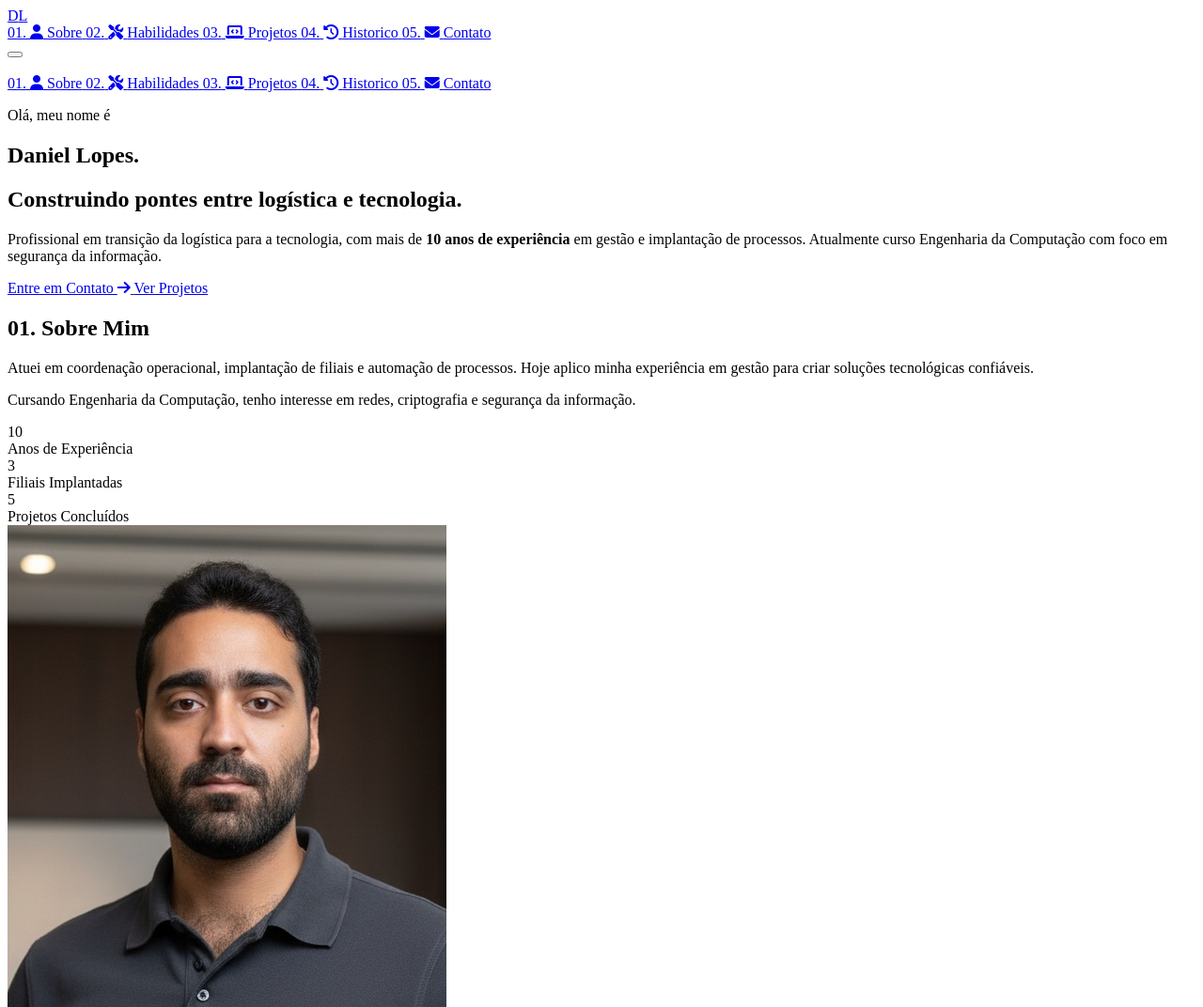
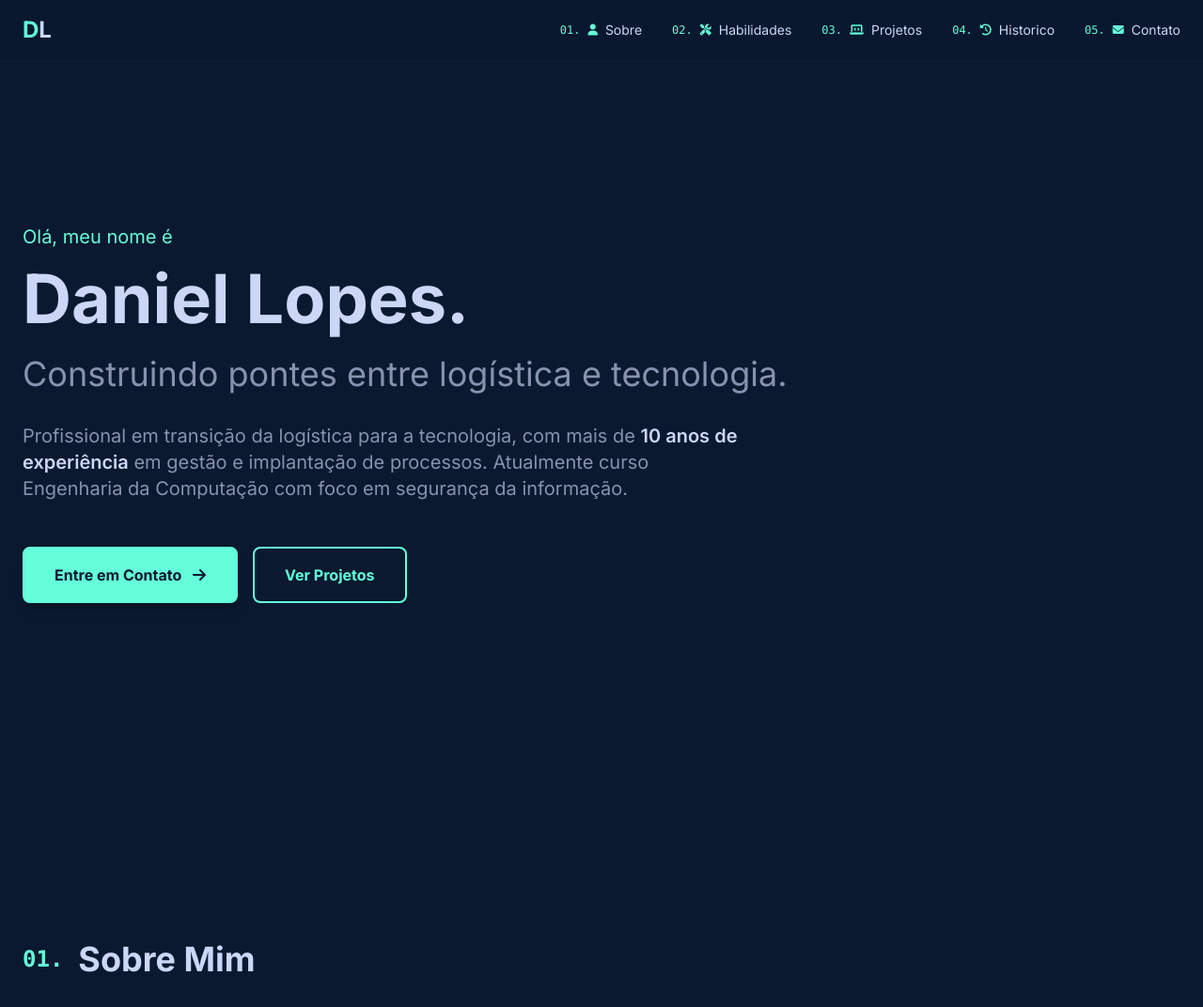
Before and after one commit to danielchrono/Website, a website built with Vite: page index.html in a window 1280 px wide. Shown: the top 1072 px of the page at 94% size. Built offline with nearby package versions, Linux system fonts and the light colour scheme.

Commit message:
Changes to be committed:

```diff
--- a/src/main.ts
+++ b/src/main.ts
@@ -1,3 +1,5 @@
+import './style.css';
+
 // Types
 interface Skill {
   name: string;
@@ -90,31 +92,23 @@ class PortfolioApp {
   private mobileMenuOpen = false;
   private observer: IntersectionObserver | null = null;
 
-  // NOVAS PROPRIEDADES DE CLASSE PARA ELEMENTOS DO MENU
-  private mobileMenuBtn: HTMLElement | null = null;
-  private mobileMenu: HTMLElement | null = null;
-
   constructor() {
     this.init();
   }
 
   private init(): void {
     this.render();
-
-    // CAPTURA OS ELEMENTOS APÓS A RENDERIZAÇÃO
-    this.mobileMenuBtn = document.getElementById('mobile-menu-btn');
-    this.mobileMenu = document.getElementById('mobile-menu');
-
     this.setupEventListeners();
     this.setupAnimations();
   }
 
   private setupEventListeners(): void {
     // Mobile menu
-    // A variável mobileMenu já foi movida para this.mobileMenu
+    const mobileMenuBtn = document.getElementById('mobile-menu-btn');
+    const mobileMenu = document.getElementById('mobile-menu');
     const mobileLinks = document.querySelectorAll('.mobile-link');
 
-    this.mobileMenuBtn?.addEventListener('click', (e) => {
+    mobileMenuBtn?.addEventListener('click', (e) => {
       e.stopPropagation();
       this.toggleMobileMenu();
     });
@@ -129,7 +123,6 @@ class PortfolioApp {
     document.addEventListener('click', (e) => {
       const target = e.target as HTMLElement;
       if (this.mobileMenuOpen &&
-          // Usa as propriedades de classe
           !target.closest('#mobile-menu') &&
           !target.closest('#mobile-menu-btn')) {
         this.closeMobileMenu();
@@ -156,59 +149,23 @@ class PortfolioApp {
       });
     });
 
-    // Map toggle (Com rolagem e correção de centralização)
+    // Map toggle
     const mapToggle = document.getElementById('map-toggle');
     const mapContainer = document.getElementById('map-container');
-    const header = document.getElementById('site-header');
     const mapIcon = document.getElementById('map-icon');
     const mapText = document.getElementById('map-text');
-    const contactSection = document.getElementById('contato');
 
-    mapToggle?.addEventListener('click', (e) => {
-      e.preventDefault();
-
+    mapToggle?.addEventListener('click', () => {
       const isHidden = mapContainer?.classList.contains('hidden');
       mapContainer?.classList.toggle('hidden', !isHidden);
 
       if (mapIcon && mapText) {
         if (isHidden) {
-          // MODO: MAPA ABERTO
           mapIcon.innerHTML = '<i class="fas fa-times"></i>';
           mapText.textContent = 'Ocultar Mapa';
-
-          // SCROLL PARA O BOTÃO APÓS ABRIR O MAPA
-          if (header && contactSection && mapToggle) {
-            const headerHeight = header.offsetHeight;
-            const offsetMargin = 30;
-
-            setTimeout(() => {
-                const linkTopPosition = mapToggle.getBoundingClientRect().top + window.scrollY;
-                const adjustedPosition = linkTopPosition - headerHeight - offsetMargin;
-
-                window.scrollTo({
-                    top: adjustedPosition,
-                    behavior: "smooth"
-                });
-            }, 500);
-          }
-
         } else {
-          // MODO: MAPA FECHADO
           mapIcon.innerHTML = '<i class="fas fa-map-marker-alt"></i>';
           mapText.textContent = 'Ver Localização';
-
-          // SCROLL PARA O TOPO DA SEÇÃO CONTATO APÓS FECHAR O MAPA
-          if (header && contactSection) {
-             const headerHeight = header.offsetHeight;
-             setTimeout(() => {
-                const targetTop = contactSection.getBoundingClientRect().top + window.scrollY - headerHeight - 10;
-
-                window.scrollTo({
-                    top: targetTop,
-                    behavior: "smooth"
-                });
-            }, 500);
-          }
         }
       }
     });
@@ -227,7 +184,7 @@ class PortfolioApp {
           }
 
           // Animate skill bars
-          if (entry.target.classList.contains('skill-bar-progress')) {
+          if (entry.target.classList.contains('skill-bar')) {
             this.animateSkillBar(entry.target as HTMLElement);
           }
         }
@@ -248,15 +205,14 @@ class PortfolioApp {
     });
 
     // Observe skill bars
-    document.querySelectorAll('.skill-bar-progress').forEach(bar => {
+    document.querySelectorAll('.skill-bar').forEach(bar => {
       this.observer?.observe(bar);
     });
   }
 
   private toggleMobileMenu(): void {
     this.mobileMenuOpen = !this.mobileMenuOpen;
-    // Usa a propriedade de classe
-    const mobileMenu = this.mobileMenu;
+    const mobileMenu = document.getElementById('mobile-menu');
     const body = document.body;
 
     if (this.mobileMenuOpen) {
@@ -270,8 +226,7 @@ class PortfolioApp {
 
   private closeMobileMenu(): void {
     this.mobileMenuOpen = false;
-    // Usa a propriedade de classe
-    const mobileMenu = this.mobileMenu;
+    const mobileMenu = document.getElementById('mobile-menu');
     const body = document.body;
 
     mobileMenu?.classList.add('hidden');
@@ -297,8 +252,7 @@ class PortfolioApp {
   }
 
   private animateSkillBar(element: HTMLElement): void {
-    const parent = element.closest('.skill-bar');
-    const percentage = parent?.getAttribute('data-percentage');
+    const percentage = element.getAttribute('data-percentage');
     if (percentage) {
       setTimeout(() => {
         element.style.width = `${percentage}%`;
@@ -313,9 +267,10 @@ class PortfolioApp {
           <span class="text-lightestSlate font-medium">${skill.name}</span>
           <span class="text-brand font-semibold">${skill.percentage}%</span>
         </div>
-        <div class="w-full bg-navy rounded-full h-3 overflow-hidden" data-percentage="${skill.percentage}">
-          <div class="skill-bar-progress bg-brand h-3 rounded-full transition-all duration-1000 ease-out"
-              style="width: 0%"></div>
+        <div class="w-full bg-navy rounded-full h-3 overflow-hidden">
+          <div class="skill-bar bg-brand h-3 rounded-full transition-all duration-1000 ease-out"
+               data-percentage="${skill.percentage}"
+               style="width: 0%"></div>
         </div>
       </div>
     `;
@@ -328,7 +283,7 @@ class PortfolioApp {
           <i class="far fa-folder text-brand text-3xl"></i>
           <div class="flex space-x-4">
             ${project.githubUrl ? `
-              <a href="${project.githubUrl}" target="_blank" class="text-slate hover:text-brand transition-colors duration-300 text-lg">
+              <a href="${project.githubUrl}" class="text-slate hover:text-brand transition-colors duration-300 text-lg">
                 <i class="fab fa-github"></i>
               </a>
             ` : ''}
@@ -340,7 +295,7 @@ class PortfolioApp {
     `;
   }
 
-  private renderTimelineItem(item: TimelineItem, index: number): string {
+private renderTimelineItem(item: TimelineItem, index: number): string {
     const isEven = index % 2 === 0;
 
     // Classes para alinhamento do conteúdo no desktop
@@ -351,7 +306,6 @@ class PortfolioApp {
     return `
         <div class="relative w-full mb-12 flex items-center ${desktopAlignmentClass}">
 
-            <!-- Desktop/Tablet Version (Duas Colunas) -->
             <div class="hidden md:flex w-full ${isEven ? 'flex-row' : 'flex-row-reverse'} items-center">
                 <div class="w-1/2 ${desktopPaddingClass}">
                     <div class="bg-lightNavy rounded-xl p-8 border border-gray-800 shadow-xl hover:shadow-2xl transition-all duration-500 hover:border-brand/50 ${desktopTextAlignmentClass}">
@@ -362,17 +316,13 @@ class PortfolioApp {
                     </div>
                 </div>
 
-                <!-- Bolha Central - Desktop Only -->
                 <div class="absolute left-1/2 transform -translate-x-1/2 w-6 h-6 bg-brand rounded-full border-4 border-lightNavy z-20 shadow-xl"></div>
             </div>
 
-            <!-- Mobile Version (Uma Coluna) -->
             <div class="md:hidden flex w-full relative">
 
-                <!-- Mobile Bolha: Corrigido com left-[33px] para centralização pixel-perfeita -->
                 <div class="absolute left-[33px] top-4 w-4 h-4 bg-brand rounded-full border-4 border-lightNavy z-20 transform -translate-x-1/2 shadow-lg"></div>
 
-                <!-- O Conteúdo move para a direita para dar espaço à linha/bolha -->
                 <div class="flex-grow ml-16">
                     <div class="bg-lightNavy rounded-xl p-6 border border-gray-800 shadow-lg hover:shadow-xl transition-all duration-300 mb-4">
                         <div class="text-brand font-bold text-base mb-2">${item.date}</div>
@@ -384,11 +334,7 @@ class PortfolioApp {
             </div>
         </div>
     `;
-  }
-
-  private capitalizeFirstLetter(string: string): string {
-    return string.charAt(0).toUpperCase() + string.slice(1);
-  }
+}
 
   private render(): void {
     const app = document.getElementById('app');
@@ -396,7 +342,7 @@ class PortfolioApp {
 
     app.innerHTML = `
       <!-- Header -->
-      <header id="site-header" class="fixed top-0 w-full bg-navy/95 backdrop-blur-md z-50 border-b border-gray-800/50">
+      <header class="fixed top-0 w-full bg-navy/95 backdrop-blur-md z-50 border-b border-gray-800/50">
         <div class="container mx-auto px-6 py-4">
           <div class="flex justify-between items-center">
             <a href="#inicio" class="text-2xl font-bold text-lightestSlate hover:text-brand transition-colors duration-300">
@@ -430,8 +376,8 @@ class PortfolioApp {
         </div>
 
         <!-- Mobile Menu -->
-        <div id="mobile-menu" class="md:hidden hidden fixed inset-0 z-40 pt-24 bg-navy/95 backdrop-blur-sm">
-          <div class="container mx-auto px-6 rounded-lg shadow-2xl border border-gray-800/50">
+        <div id="mobile-menu" class="md:hidden hidden fixed inset-0 z-40 pt-24">
+        <div class="container mx-auto px-6 bg-gradient-to-b from-navy to-lightNavy rounded-lg shadow-2xl border border-gray-800/50">
             <nav class="flex flex-col space-y-2">
               ${[
                 { name: 'sobre', icon: 'user' },
@@ -514,7 +460,6 @@ class PortfolioApp {
               <div class="flex justify-center">
                 <div class="relative group">
                   <div class="w-72 h-72 rounded-full border-4 border-brand overflow-hidden shadow-2xl group-hover:shadow-brand/30 transition-all duration-500">
-                    <!-- CORREÇÃO: Usando caminho relativo para assets -->
                     <img src="./assets/profile-img.jpg" alt="Daniel Lopes - Engenheiro de Software"
                          class="w-full h-full object-cover group-hover:scale-110 transition-transform duration-700"
                          onerror="this.style.display='none'">
@@ -527,7 +472,7 @@ class PortfolioApp {
         </section>
 
         <!-- Skills Section -->
-        <section id="habilidades" class="section min-h-screen-dvh flex items-start justify-center py-20 bg-lightNavy">
+        <section id="habilidades" class="section min-h-screen-dvh flex items-center justify-center py-20 bg-lightNavy">
           <div class="container mx-auto px-6">
             <h2 class="text-3xl md:text-4xl font-bold text-lightestSlate mb-16 flex items-center">
               <span class="text-brand text-xl md:text-2xl mr-4 font-mono">02.</span> Habilidades
@@ -588,12 +533,10 @@ class PortfolioApp {
               <span class="text-brand text-xl md:text-2xl mr-4 font-mono">04.</span> Histórico Profissional e Acadêmico
             </h2>
 
-            <div class="relative max-w-4xl mx-auto">
-              <!-- LINHA CENTRAL - DESKTOP ONLY -->
-              <div class="hidden md:block absolute left-1/2 top-0 bottom-0 w-px bg-brand transform -translate-x-1/2 z-0"></div>
+            <div class="relative">
+              <div class="hidden md:block absolute left-1/2 top-0 bottom-0 w-0.5 bg-brand transform -translate-x-1/2 z-0"></div>
 
-              <!-- LINHA LATERAL - MOBILE ONLY -->
-              <div class="md:hidden absolute left-8 top-0 bottom-0 w-px bg-brand z-0"></div>
+              <div class="md:hidden absolute left-8 top-0 bottom-0 w-0.5 bg-brand z-0"></div>
 
               <div class="space-y-4">
                 ${timeline.map((item, index) => this.renderTimelineItem(item, index)).join('')}
@@ -603,7 +546,7 @@ class PortfolioApp {
         </section>
 
         <!-- Contact Section -->
-        <section id="contato" class="section min-h-screen flex items-start py-20 bg-navy">
+        <section id="contato" class="section min-h-screen flex items-center py-20 bg-navy">
           <div class="container mx-auto px-6">
             <h2 class="text-3xl md:text-4xl font-bold text-lightestSlate mb-4 text-center">
               <span class="text-brand text-xl md:text-2xl mr-4 font-mono">05.</span> Contato
@@ -619,7 +562,7 @@ class PortfolioApp {
                   { icon: 'fas fa-envelope', type: 'Email', value: 'danielchrono@gmail.com', href: 'mailto:danielchrono@gmail.com' },
                   { icon: 'fab fa-whatsapp', type: 'WhatsApp', value: '(31) 99292-8444', href: 'https://wa.me/5531992928444' }
                 ].map(contact => `
-                  <a href="${contact.href}" target="_blank" class="bg-lightNavy rounded-lg p-4 hover:transform hover:-translate-y-1 transition-all duration-300 border border-gray-800 hover:border-brand/40 group shadow-md hover:shadow-lg">
+                  <a href="${contact.href}" class="bg-lightNavy rounded-lg p-4 hover:transform hover:-translate-y-1 transition-all duration-300 border border-gray-800 hover:border-brand/40 group shadow-md hover:shadow-lg">
                     <div class="flex items-center space-x-4">
                       <div class="w-10 h-10 bg-brand/10 rounded-full flex items-center justify-center group-hover:bg-brand/20 transition-colors duration-300">
                         <i class="${contact.icon} text-brand text-lg"></i>
@@ -684,9 +627,18 @@ class PortfolioApp {
       </footer>
     `;
   }
+
+  private capitalizeFirstLetter(string: string): string {
+    return string.charAt(0).toUpperCase() + string.slice(1);
+  }
 }
 
 // Initialize the app when DOM is loaded
 document.addEventListener('DOMContentLoaded', () => {
   new PortfolioApp();
 });
+
+// Handle errors
+window.addEventListener('error', (event) => {
+  console.error('Application error:', event.error);
+});
--- a/src/style.css
+++ b/src/style.css
@@ -198,7 +198,7 @@ section {
   border-left: 1px solid #1e293b;
   width: auto;
   box-shadow: -2px 0 8px rgba(0, 0, 0, 0.5);
-  padding: 1.5rem 4rem rem;
+  padding: 1.5rem 1.5rem 4rem 18rem;
   transition: transform 0.3s ease-in-out;
 }
 
```
